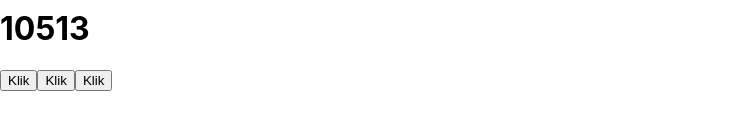
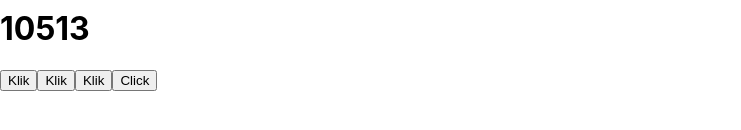
Before and after one commit to MMarek/zadania_11, a React (Create React App) app: page /#/ in a window 1280 px wide. Shown: the part 326-456 px from the top of the page, without its empty margins (0-741 px from the left). Built offline with nearby package versions, Linux system fonts and the light colour scheme.

Commit message:
test button

```diff
--- a/src/components/home.js
+++ b/src/components/home.js
@@ -6,6 +6,7 @@ import Task03 from './task03';
 import Task05 from './task05';
 import Task06 from './task06';
 import Task07 from './task07';
+import Task08 from './task08';
 
 class Home extends Component {
 
@@ -19,6 +20,7 @@ class Home extends Component {
                 <Task05/>
                 <Task06/>
                 <Task07/>
+                <Task08/>
             </>
         )
     }
--- /dev/null
+++ b/src/components/task08.js
@@ -0,0 +1,16 @@
+import React from "react";
+
+function ButtonTest() {
+     function mouseEnterEvent() {
+         console.log('Najechano na przycisk')
+     }
+     return(
+         <button onMouseEnter={mouseEnterEvent}>Click</button>
+     )
+}
+
+function Task08() {
+    return <ButtonTest/>
+}
+
+export default Task08;
```
Also changed, not shown: 1 other file (tests, documents, lock files or other folders).
